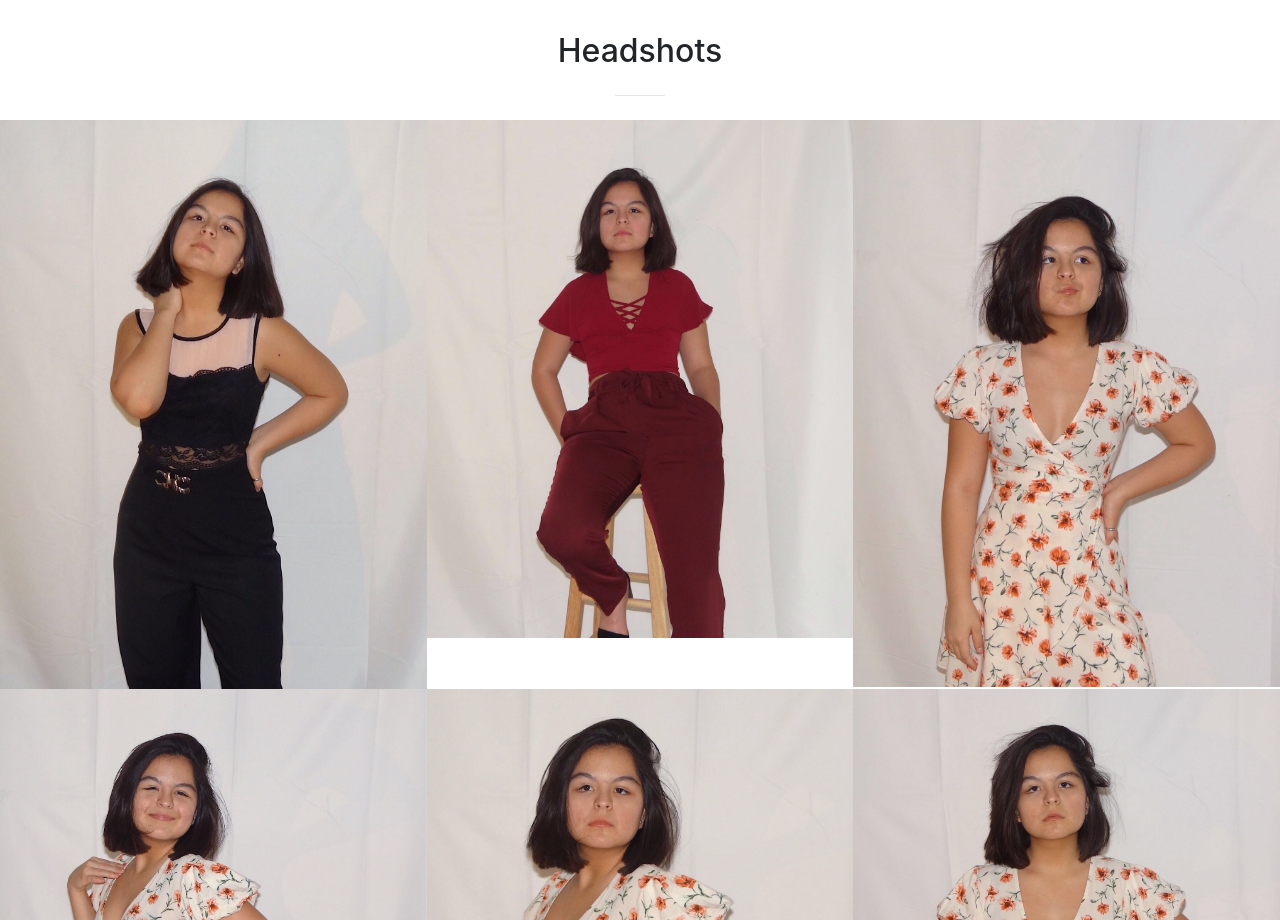
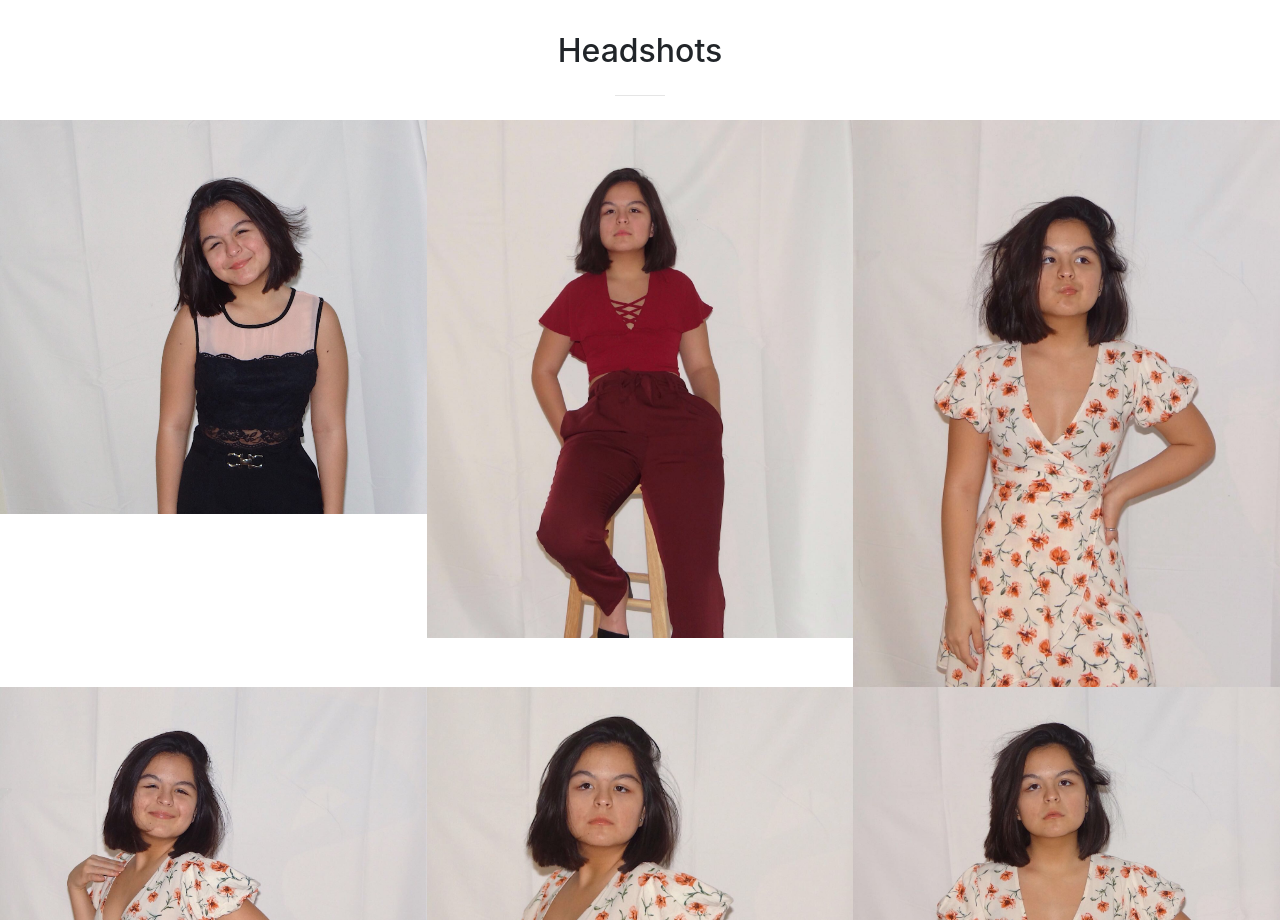
Before and after one commit to Bryanp2033/christine-portfolio, a website with bundled scripts: page index.html in a window 1280 px wide. Shown: the part 1800-2720 px from the top of the page. Built offline with nearby package versions, Linux system fonts and the light colour scheme.

Commit message:
changes to package.json

```diff
--- a/index.html
+++ b/index.html
@@ -116,8 +116,8 @@
             </div>
         <div class="row no-gutters popup-gallery">
           <div class="col-lg-4 col-sm-6">
-            <a class="portfolio-box" href="img/portfolio/fullsize/christine-img-two.JPG">
-              <img class="img-fluid" src="img/portfolio/thumbnails/christine-img-two.JPG" alt="">
+            <a class="portfolio-box" href="img/portfolio/fullsize/christine-img-eight.JPG">
+              <img class="img-fluid" src="img/portfolio/thumbnails/christine-img-eight.JPG" alt="">
               <div class="portfolio-box-caption">
                 <div class="portfolio-box-caption-content">
                   <div class="project-category text-faded">
```
Also changed, not shown: package.json (+10 -9 lines).
